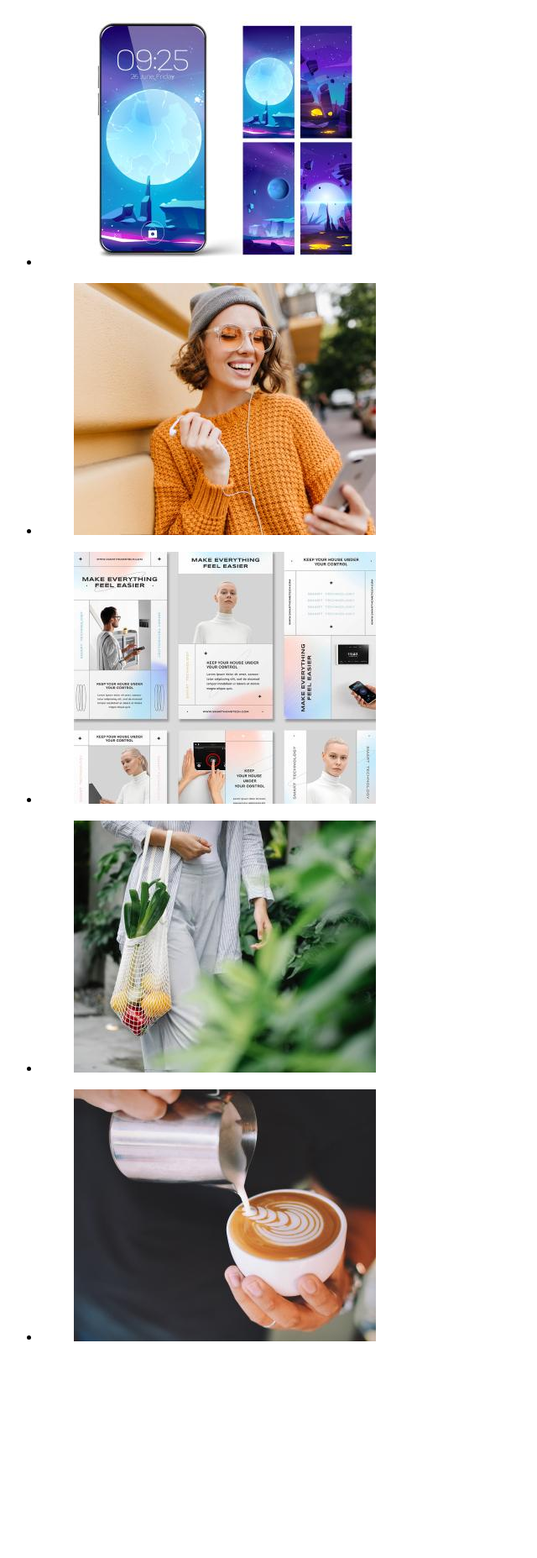
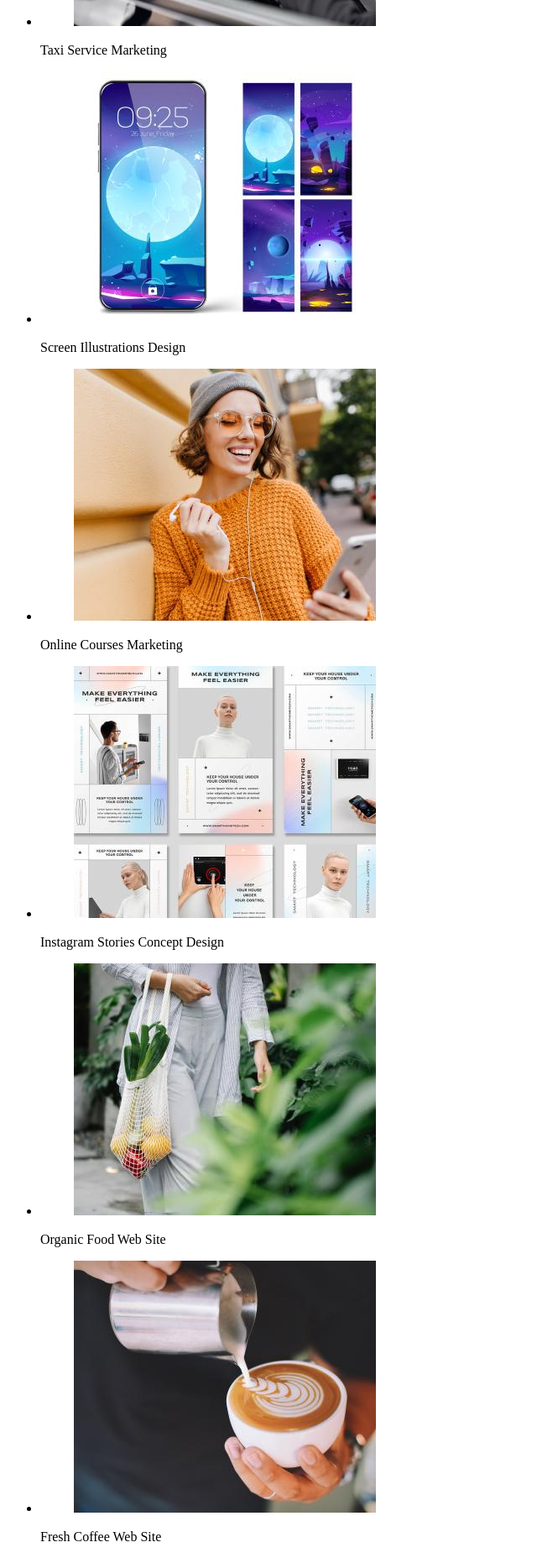
Before and after one commit to MacTur/goit-markup-hw-02, a plain HTML site: page portfolio.html in a window 1280 px wide. Shown: the part 1564-3419 px from the top of the page at 84% size, without its empty margins (0-640 px from the left). Before the commit the page ends 3181 px from the top, so only its background shows below. Drawn offline with Linux system fonts and the light colour scheme.

Commit message:
Update portfolio.html

```diff
--- a/portfolio.html
+++ b/portfolio.html
@@ -10,7 +10,7 @@
       <a href="/webstudio"><span>WEB</span><span>STUDIO</span></a>
       <nav>
         <a href="/index.html">Studio</a>
-        <a href="/index.html">Portfolio</a>
+        <a href="/portfolio.html">Portfolio</a>
         <a href="contacts">Contacts</a>
       </nav>
       <ul>
@@ -63,7 +63,7 @@
                 height="300"
               />
             </figure>
-            <figcaption></figcaption>
+            <figcaption>Meditation App App</figcaption>
           </li>
           <li>
             <figure>
@@ -74,7 +74,7 @@
                 height="300"
               />
             </figure>
-            <figcaption></figcaption>
+            <figcaption>Taxi Service Marketing</figcaption>
           </li>
           <li>
             <figure>
@@ -85,7 +85,7 @@
                 height="300"
               />
             </figure>
-            <figcaption></figcaption>
+            <figcaption>Screen Illustrations Design</figcaption>
           </li>
           <li>
             <figure>
@@ -96,7 +96,7 @@
                 height="300"
               />
             </figure>
-            <figcaption></figcaption>
+            <figcaption>Online Courses Marketing</figcaption>
           </li>
           <li>
             <figure>
@@ -107,7 +107,7 @@
                 height="300"
               />
             </figure>
-            <figcaption></figcaption>
+            <figcaption>Instagram Stories Concept Design</figcaption>
           </li>
           <li>
             <figure>
@@ -118,7 +118,7 @@
                 height="300"
               />
             </figure>
-            <figcaption></figcaption>
+            <figcaption>Organic Food Web Site</figcaption>
           </li>
           <li>
             <figure>
@@ -129,7 +129,7 @@
                 height="300"
               />
             </figure>
-            <figcaption></figcaption>
+            <figcaption>Fresh Coffee Web Site</figcaption>
           </li>
         </ul>
       </section>
```
